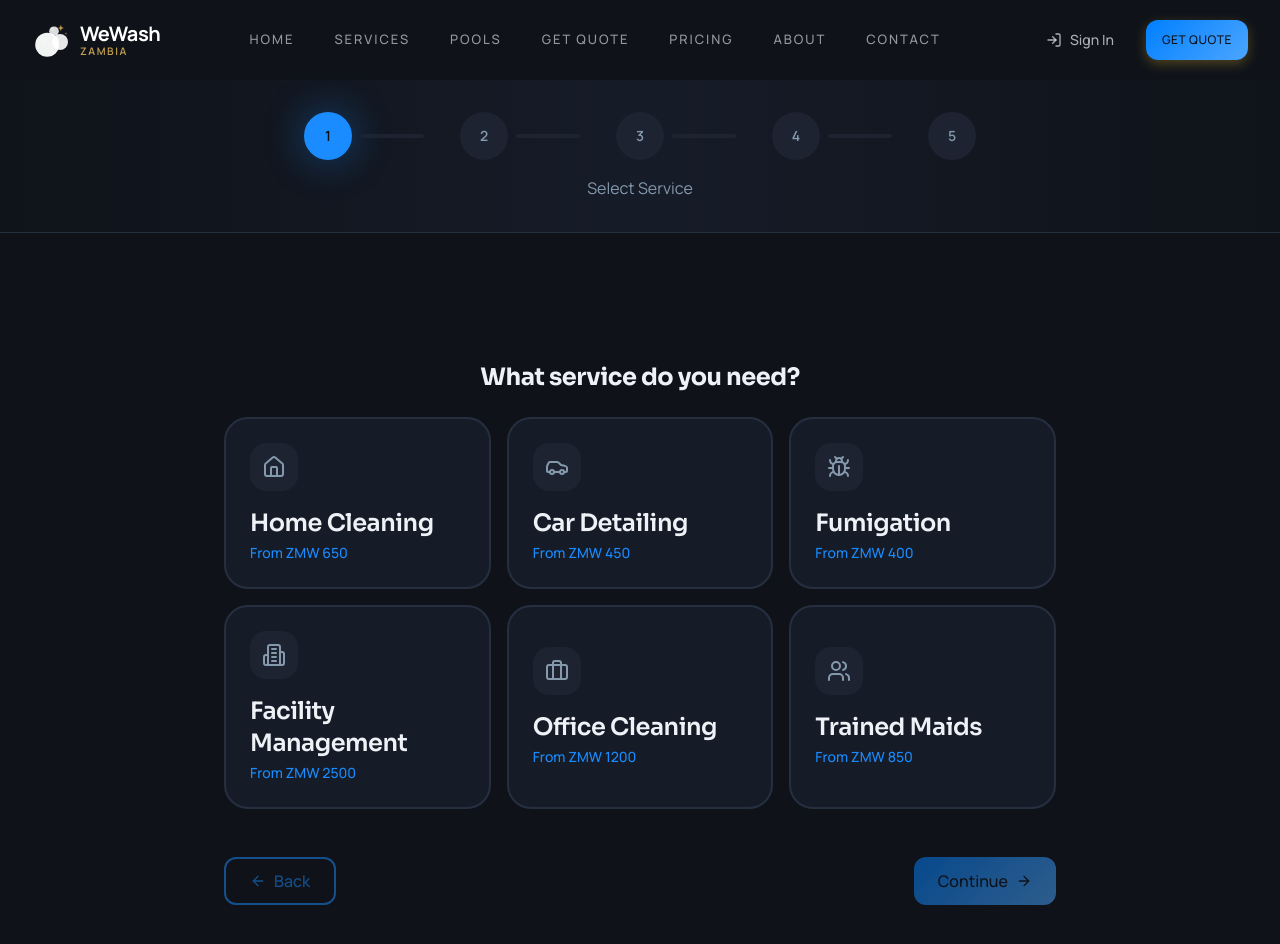
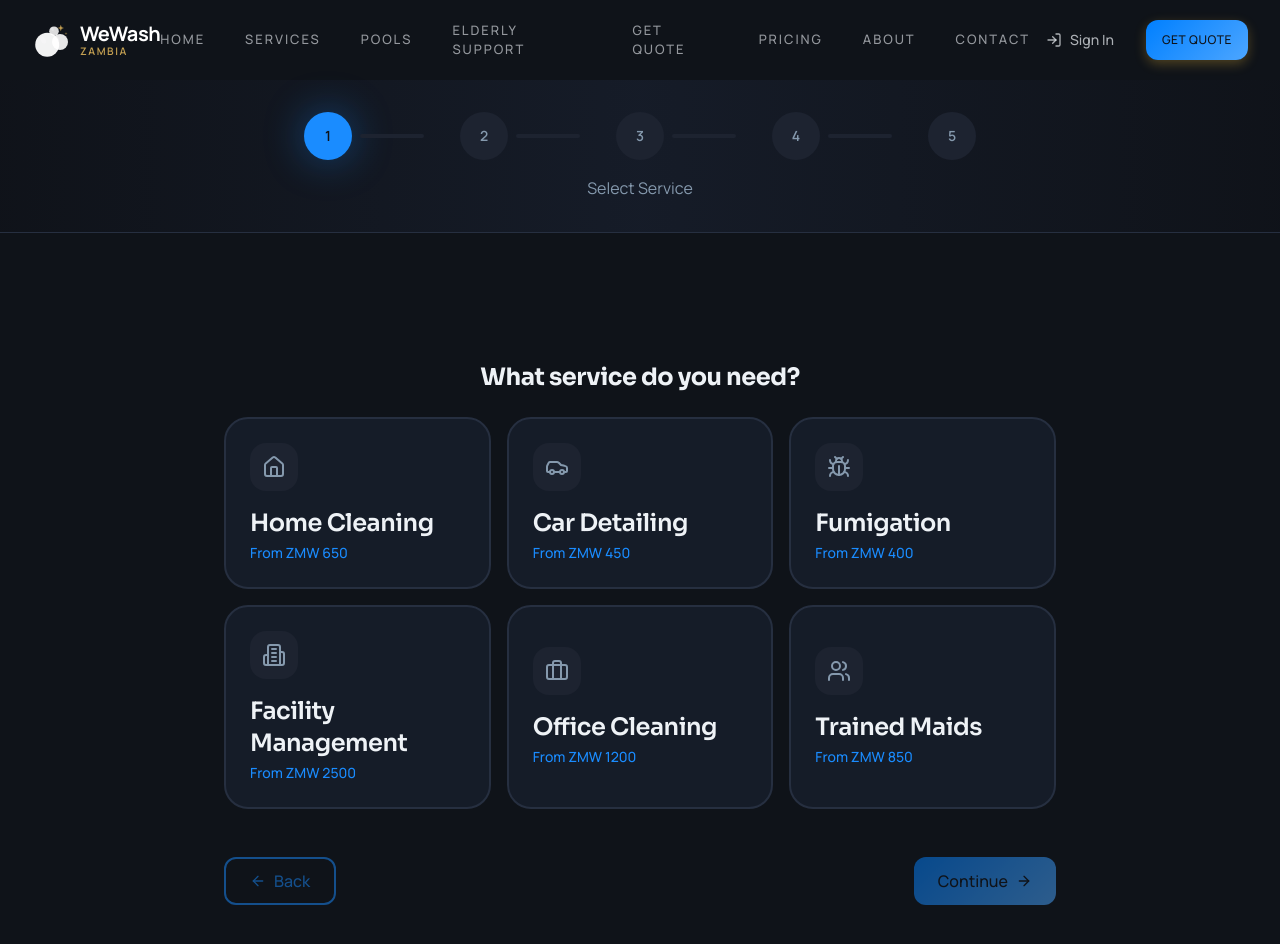
Before and after one commit to wemuve/wash-global, a React (Vite) app: page /book in a window 1280 px wide. Shown: the top 944 px of the page. Built offline with nearby package versions, Linux system fonts and the light colour scheme.

Commit message:
Changes
Co-authored-by: wemuve <215292061+wemuve@users.noreply.github.com>

```diff
--- a/src/components/layout/Header.tsx
+++ b/src/components/layout/Header.tsx
@@ -32,6 +32,7 @@ const Header = () => {
     { href: '/', label: 'Home' },
     { href: '/services', label: 'Services' },
     { href: '/pools', label: 'Pools' },
+    { href: '/elderly-home-support-lusaka', label: 'Elderly Support' },
     { href: '/quote', label: 'Get Quote' },
     { href: '/pricing', label: 'Pricing' },
     { href: '/about', label: 'About' },
```
